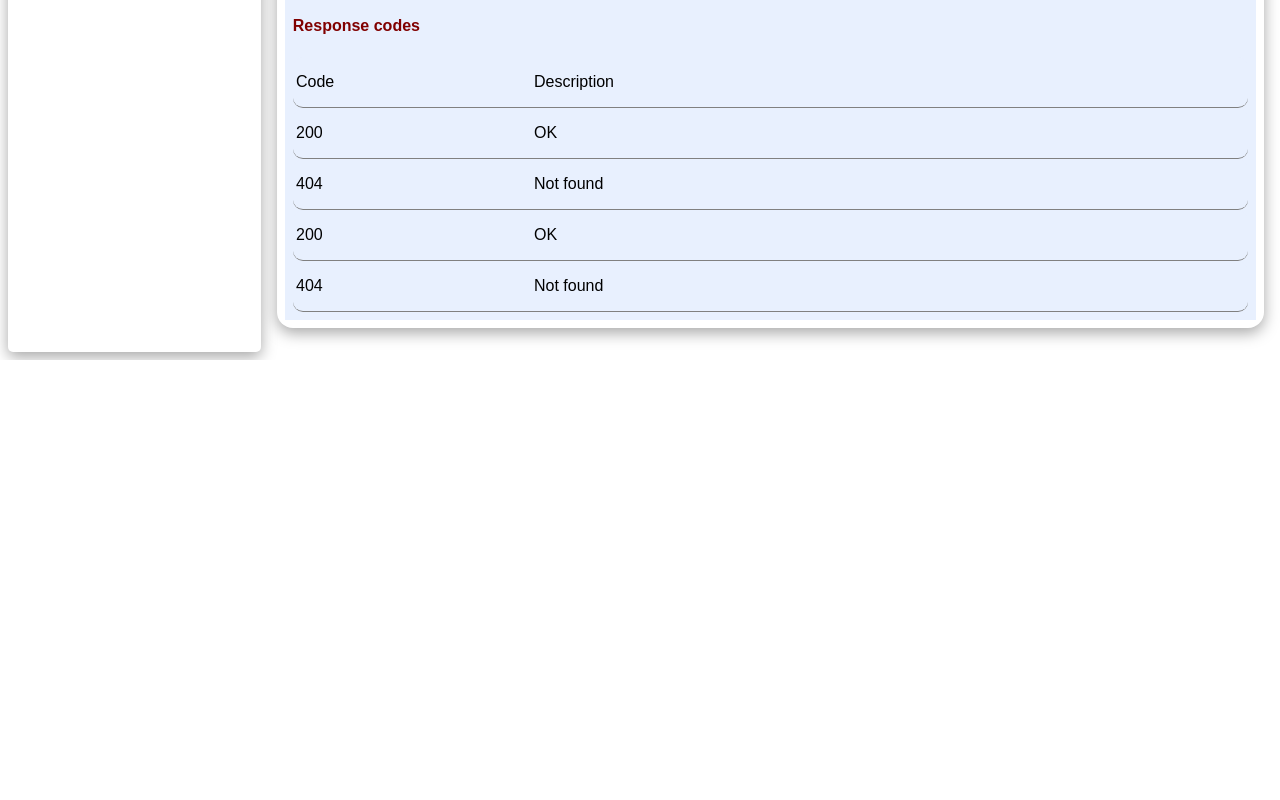
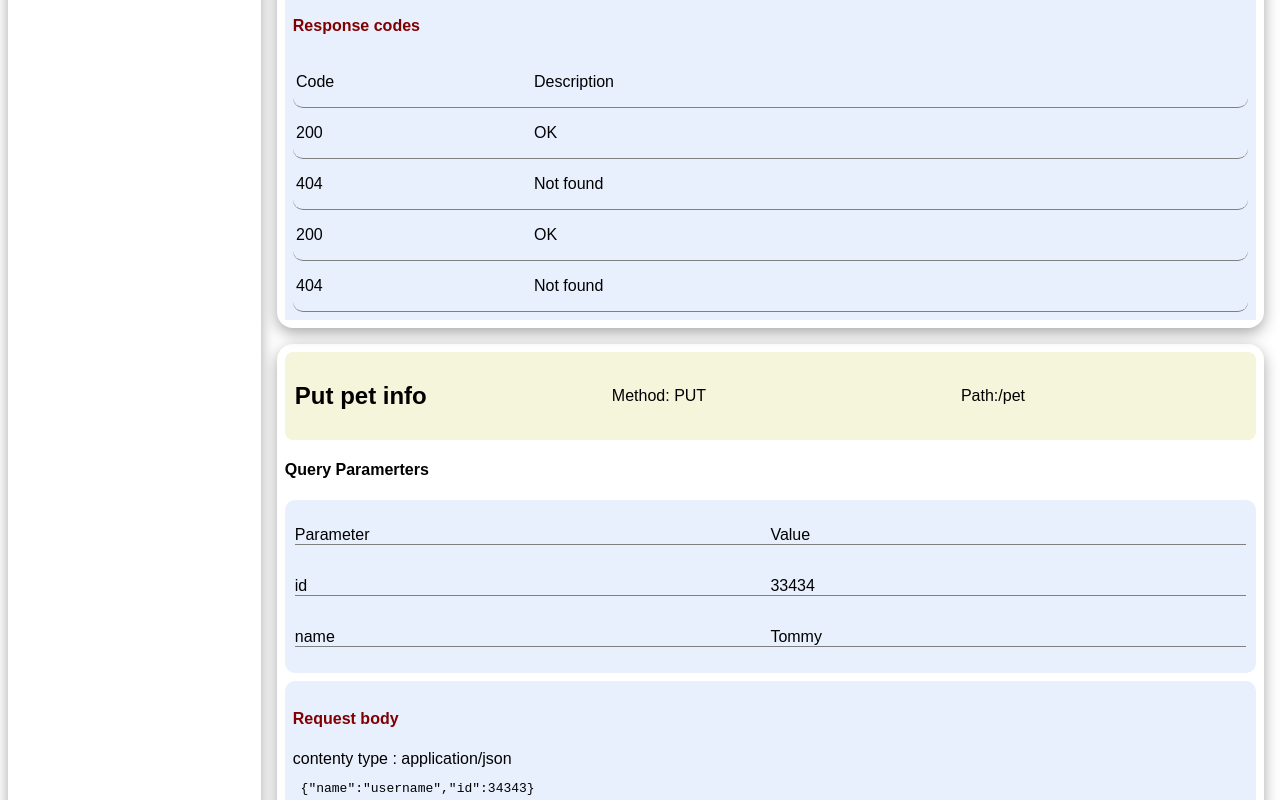
Before and after one commit to arunkumar413/openAPI-document-generator, a React (Create React App) app: page / in a window 1280 px wide. Shown: the part 2000-2800 px from the top of the page. Before the commit the page ends 2360 px from the top, so only its background shows below. Built offline with nearby package versions, Linux system fonts and the light colour scheme.

Commit message:
adding superscript in sidebar

```diff
--- a/src/API.js
+++ b/src/API.js
@@ -1,6 +1,7 @@
 let getPet = {
   path: "/pet",
   method: "get",
+  summary:'',
   tags: ["Get pet info"],
   queryParams: { id: 33434, name: "Tommy" },
   requestInfo: [
@@ -57,6 +58,70 @@ let postPet = {
   ],
 };
 
-const API = [getPet, postPet];
+let putPet = {
+  path: "/pet",
+  method: "put",
+  tags: ["Put pet info"],
+
+  queryParams: { id: 33434, name: "Tommy" },
+  requestInfo: [
+    {
+      requestType: "application/json",
+      requestSchema: { name: "username", id: 34343 },
+      responseType: "application/json",
+      responseSchema: { name: "username", id: 34343 },
+      responseCodes: [
+        { code: 200, description: "OK" },
+        { code: 404, description: "Not found" },
+      ],
+    },
+    {
+      requestType: "application/xml",
+      requestSchema: { name: "username", id: 34343 },
+      responseType: "application/xml",
+      responseSchema: { name: "username", id: 34343 },
+      responseCodes: [
+        { code: 200, description: "OK" },
+        { code: 404, description: "Not found" },
+      ],
+    },
+  ],
+};
+
+
+
+let deletePet = {
+  path: "/pet",
+  method: "delete",
+  tags: ["Delete pet info"],
+
+  queryParams: { id: 33434, name: "Tommy" },
+  requestInfo: [
+    {
+      requestType: "application/json",
+      requestSchema: { name: "username", id: 34343 },
+      responseType: "application/json",
+      responseSchema: { name: "username", id: 34343 },
+      responseCodes: [
+        { code: 200, description: "OK" },
+        { code: 404, description: "Not found" },
+      ],
+    },
+    {
+      requestType: "application/xml",
+      requestSchema: { name: "username", id: 34343 },
+      responseType: "application/xml",
+      responseSchema: { name: "username", id: 34343 },
+      responseCodes: [
+        { code: 200, description: "OK" },
+        { code: 404, description: "Not found" },
+      ],
+    },
+  ],
+};
+
+
+
+const API = [getPet, postPet,putPet, deletePet];
 
 export { API };
--- a/src/App.js
+++ b/src/App.js
@@ -13,6 +13,7 @@ export default function App() {
       <a href="" key={index.toString()} className="sidebarItem">
         {" "}
         {item.tags[0]}
+        <sup className={item.method +"-method-sup"}> {item.method} </sup>
       </a>
     );
   });
--- a/src/styles.css
+++ b/src/styles.css
@@ -134,12 +134,12 @@
   border-bottom: solid 0.5px gray;
 }
 
-sup {
+/* sup {
   background-color: purple;
   color: whitesmoke;
   padding: 0.5rem;
   border-radius: 10px;
-}
+} */
 
 a {
   text-decoration: none;
@@ -150,8 +150,8 @@ a {
   padding: 1rem;
   text-align: center;
   font-weight: bold;
-  color: purple;
-  width:90% ;
+  /* color: purple; */
+  width: 90%;
   font-size: large;
 }
 
@@ -159,3 +159,9 @@ a {
   background-color: beige;
   border-radius: 10px;
 }
+
+.sidebarItem>sup {
+  font-size: 0.8rem;
+  color: black;
+  background-color: none;
+}
```
Also changed, not shown: 10 other files (tests, documents, lock files or other folders).
